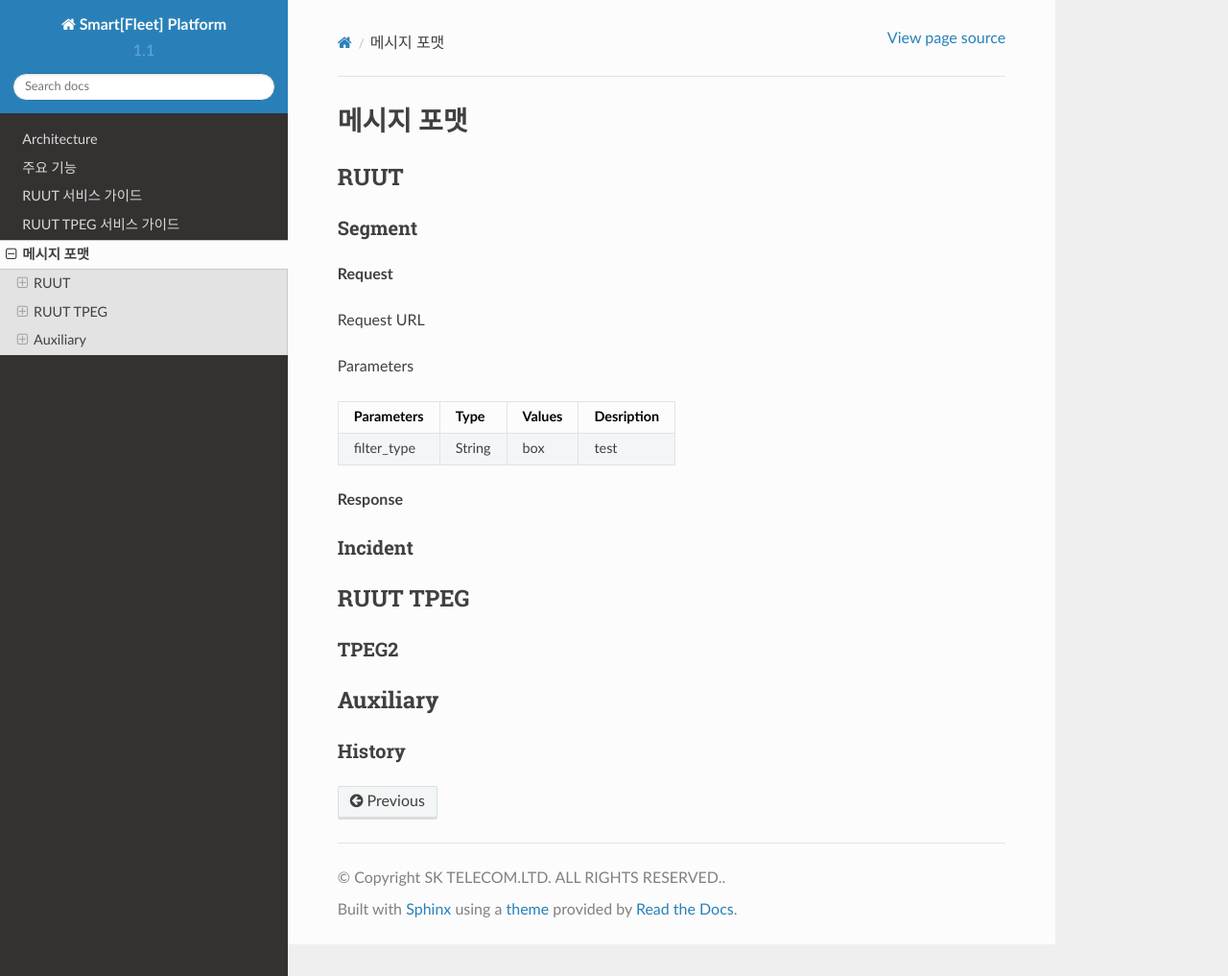
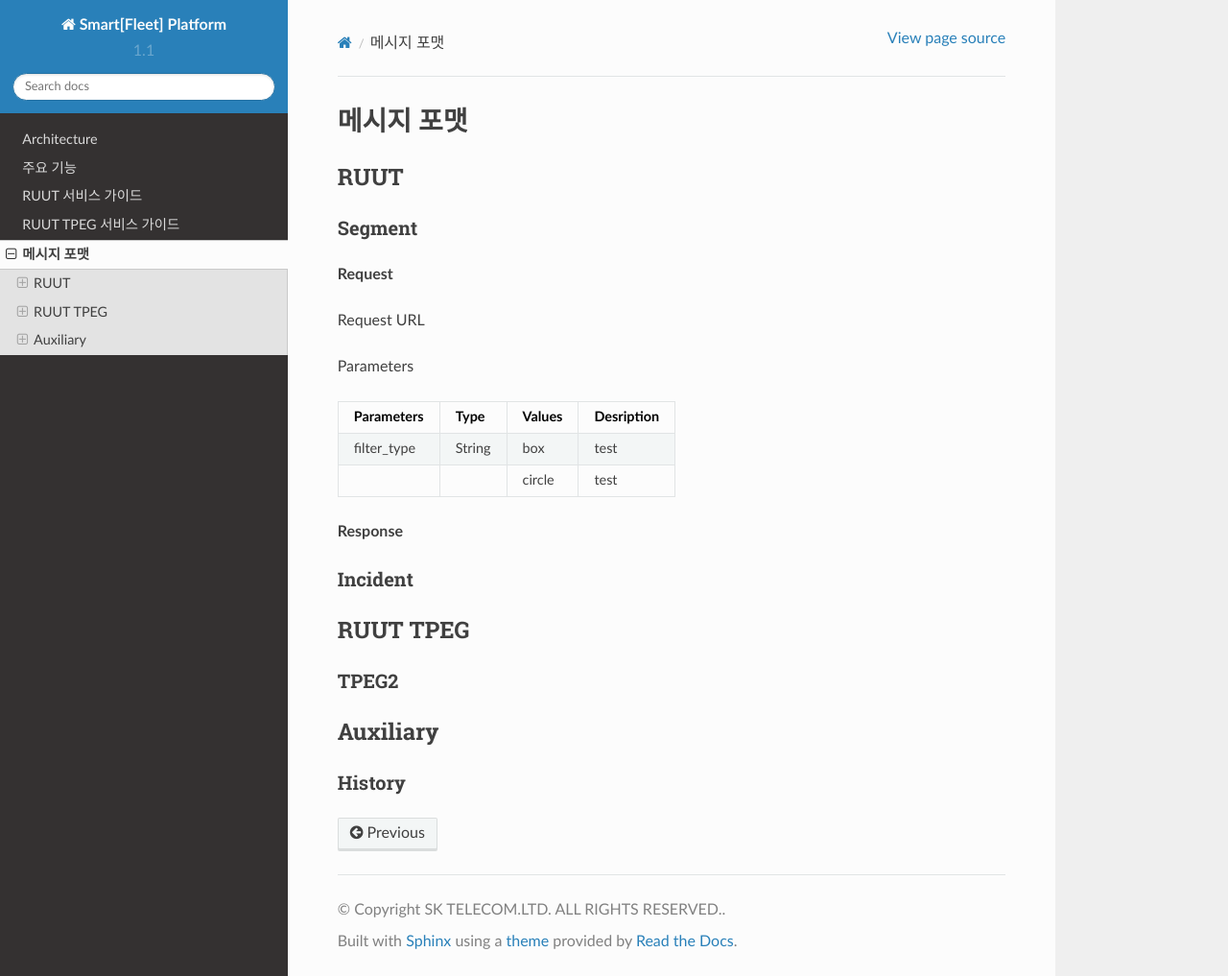
Before and after one commit to harudium/dyrods, a Sphinx documentation site: the page built from source/format.rst, in a window 1280 px wide and 1017 px high. Shown: the whole window at 96% size. Built offline with Sphinx 7.4.7 and the Read the Docs theme 2.0.0, drawn with Linux system fonts in a browser that asks for light colours.

Commit message:
Update format.rst

```diff
--- a/source/format.rst
+++ b/source/format.rst
@@ -18,6 +18,8 @@ Parameters
 +==============+=========+============+===============================+
 | filter_type  | String  | box        | test                          |
 +--------------+---------+------------+-------------------------------+
+|              |         | circle     | test                          |
++--------------+---------+------------+-------------------------------+
 
 
 **Response**
```
